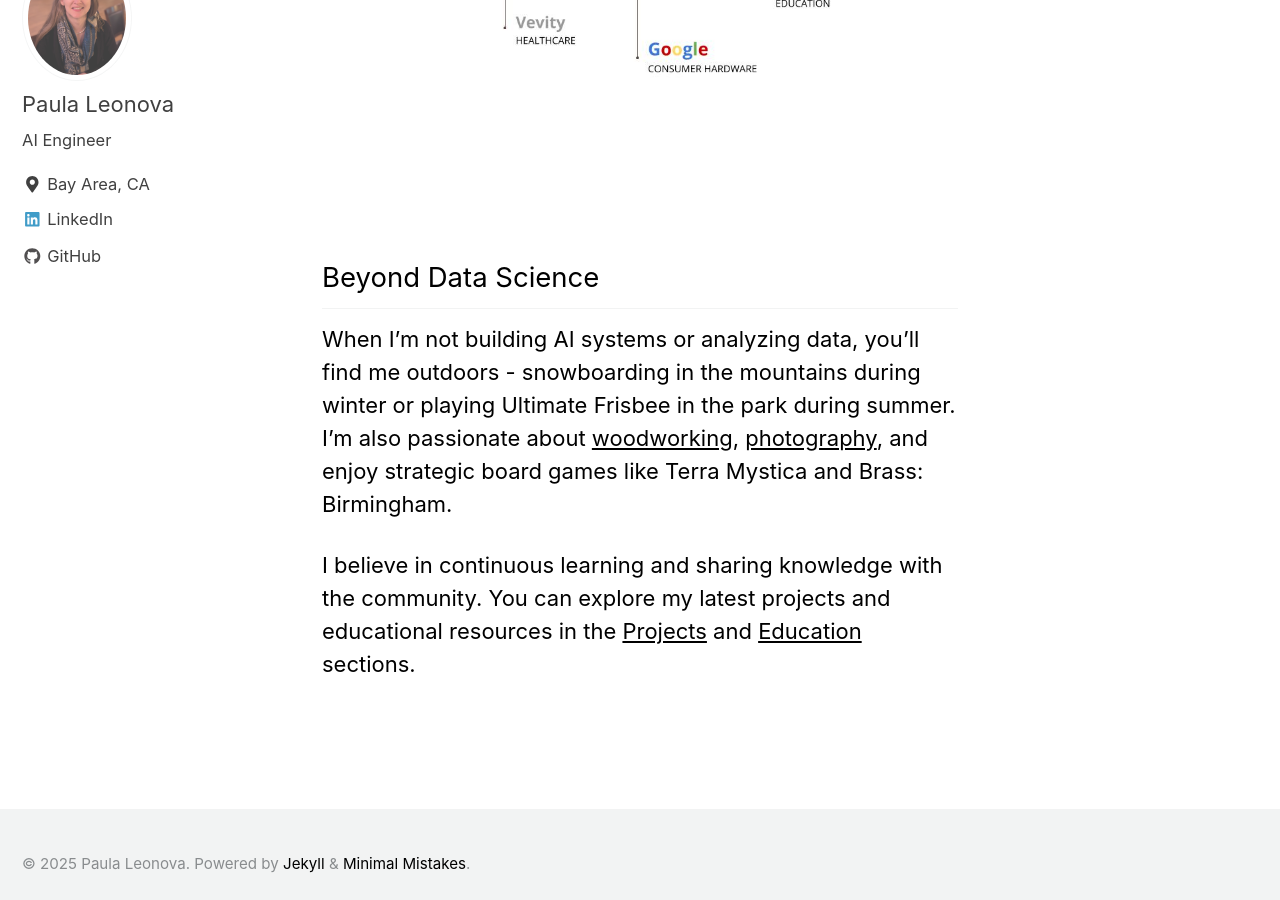
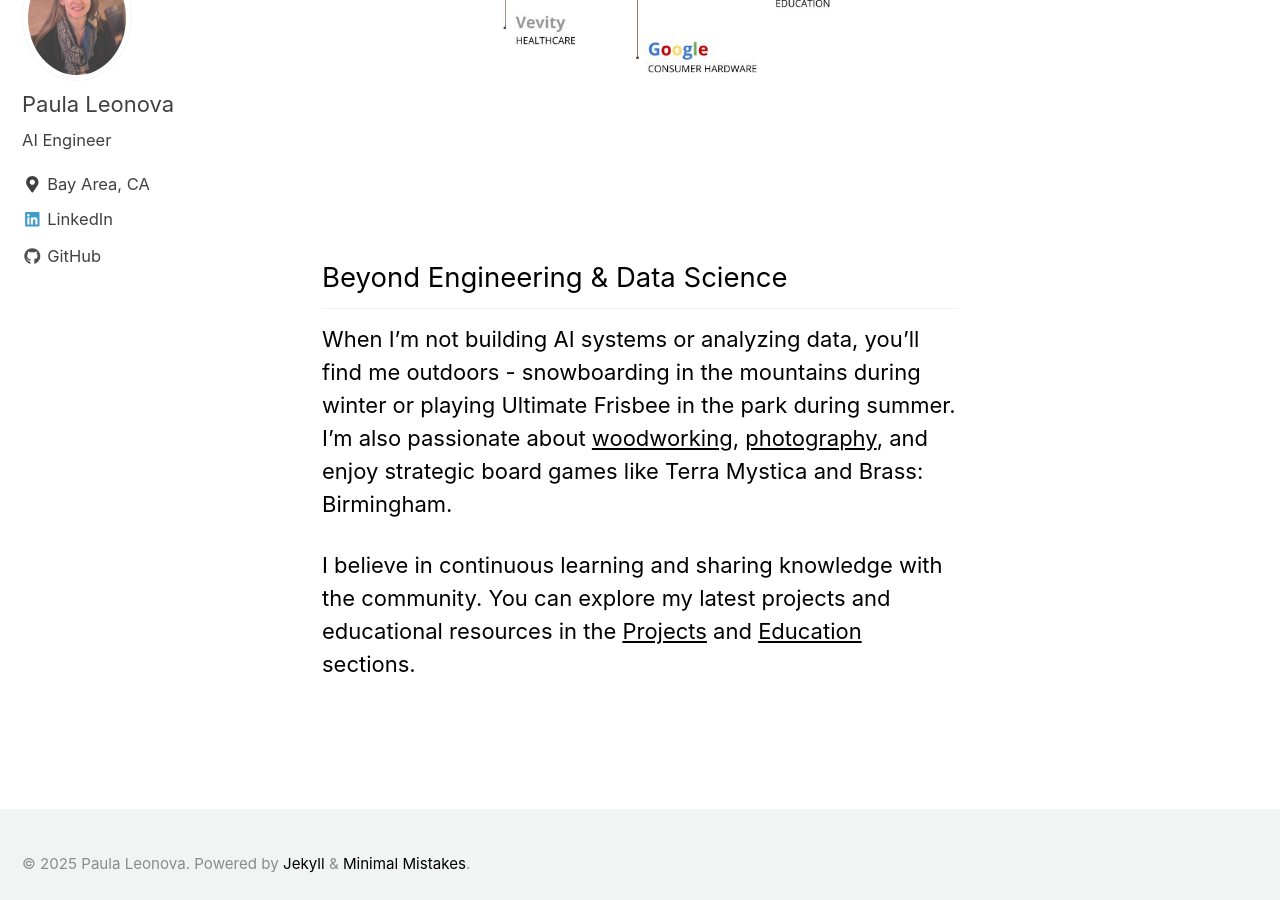
Before and after one commit to pleonova/pleonova.github.io, a Jekyll site: the page built from _pages/about.md, in a window 1280 px wide and 900 px high, scrolled down 2644 px. Built offline with Jekyll 4.4.1, drawn with Linux system fonts in a browser that asks for light colours; nearby versions of some CDN libraries.

Commit message:
Update headers

```diff
--- a/_pages/about.md
+++ b/_pages/about.md
@@ -36,7 +36,7 @@ I've developed reusable frameworks for A/B testing, statistical test selection,
 <img src="{{ site.url }}{{ site.baseurl }}/images/my-background5.JPG" alt="">
 
 <br /><br />
-## Beyond Data Science
+## Beyond Engineering & Data Science
 
 When I'm not building AI systems or analyzing data, you'll find me outdoors - snowboarding in the mountains during winter or playing Ultimate Frisbee in the park during summer. I'm also passionate about [woodworking](https://www.instructables.com/My-First-Piece-of-Furniture-a-Bar-Cart/), [photography](http://girlandcamera.wixsite.com/novaphotography), and enjoy strategic board games like Terra Mystica and Brass: Birmingham.
 
--- a/index.html
+++ b/index.html
@@ -1,14 +1,14 @@
 ---
 layout: splash
 permalink: /
-title: '<span style="font-size: 0.4em;">PORTFOLIO</span><br>AI ENGINEER<br>'
+title: '<span style="font-size: 0.4em;">MY PORTFOLIO</span><br>AI ENGINEER<br>'
 header:
   overlay_color: "#ffffff"
   overlay_image:
   cta_label:
   cta_url:
   caption:
-excerpt: 'From data ingestion and model building to deployment and user-facing tools <br /> <small></small><br /><br />  [<i class="fas fa-briefcase"></i> Projects](/projects/){: .btn .btn--projects} [<i class="fab fa-github"></i> Github](https://github.com/pleonova){: .btn .btn--primary} [<i class="fab fa-linkedin"></i> LinkedIn](https://www.linkedin.com/in/paulaleonova/){: .btn .btn--linkedin}'
+excerpt: 'From data ingestion and model building to deployment and user-facing tools. <br /> <small></small><br /><br />  [<i class="fas fa-briefcase"></i> Projects](/projects/){: .btn .btn--projects} [<i class="fab fa-github"></i> Github](https://github.com/pleonova){: .btn .btn--primary} [<i class="fab fa-linkedin"></i> LinkedIn](https://www.linkedin.com/in/paulaleonova/){: .btn .btn--linkedin}'
 ---
 
 {% include feature_row %}
```
